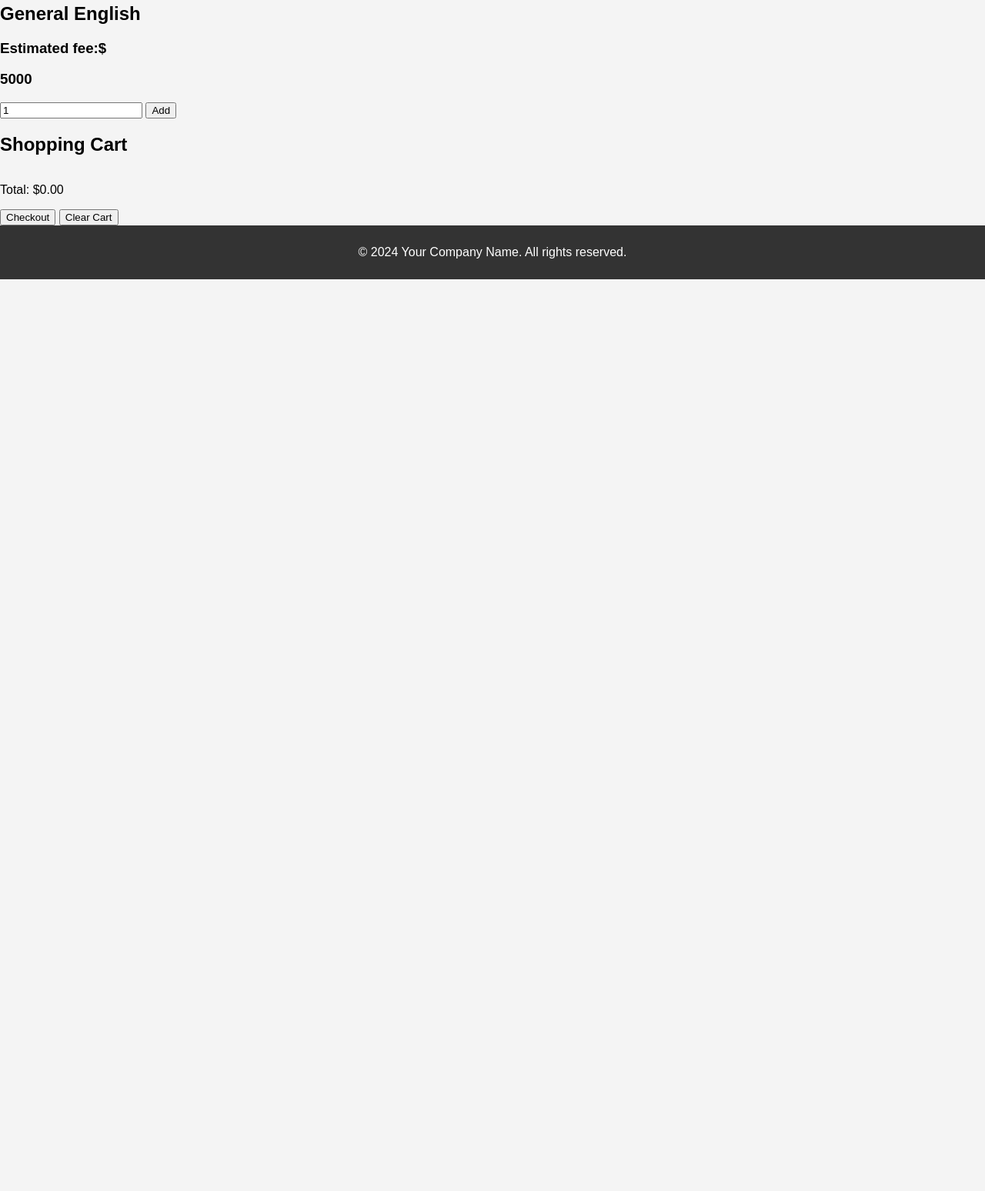
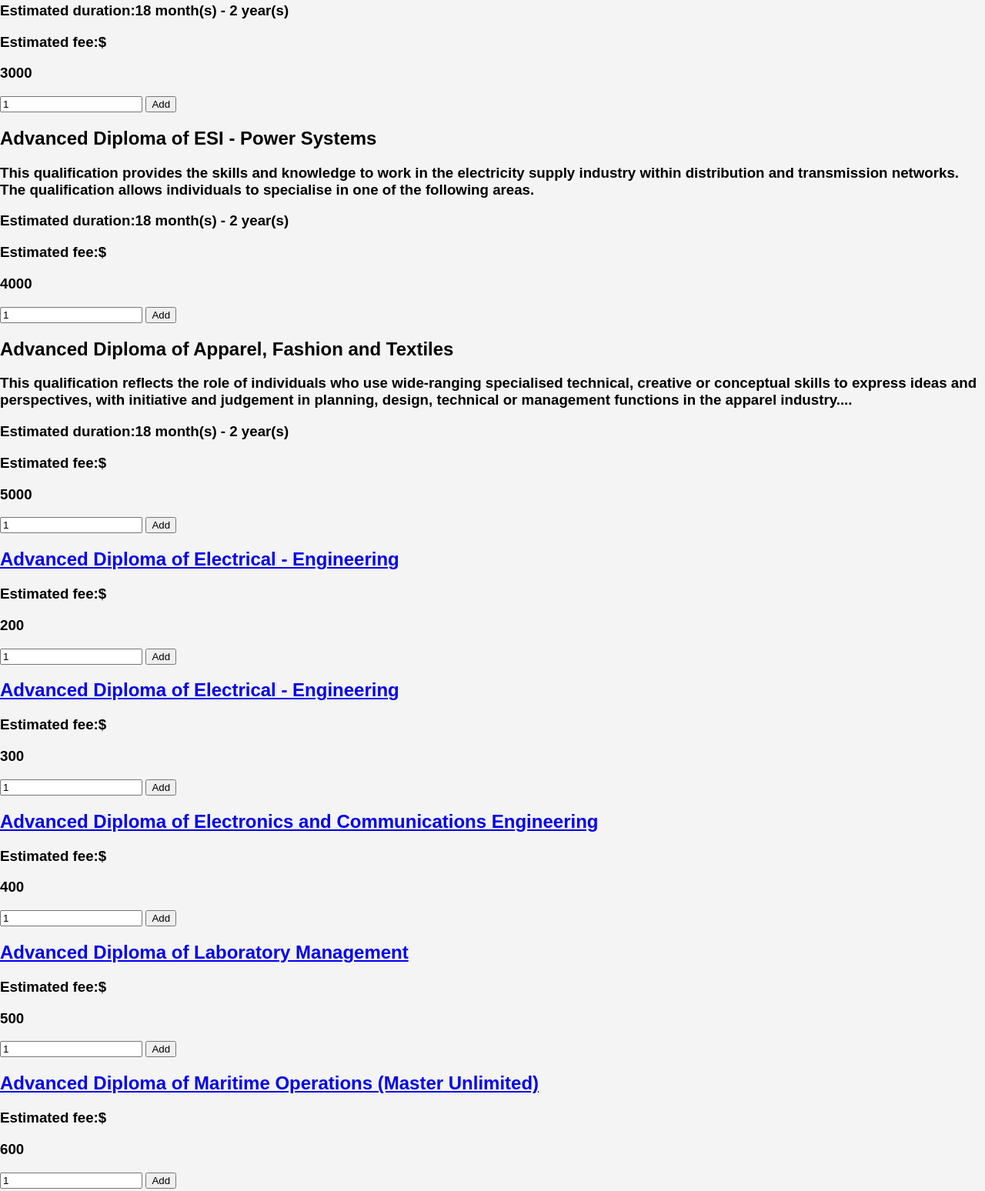
Before and after one commit to Riceshoweraaa/rice, a plain HTML site: page courseware.html in a window 1280 px wide. Shown: the part 811-2359 px from the top of the page at 77% size. Before the commit the page ends 1174 px from the top, so only its background shows below. Drawn offline with Linux system fonts and the light colour scheme; a script that the page names is missing.

Commit message:
Update courseware.html

```diff
--- a/courseware.html
+++ b/courseware.html
@@ -17,38 +17,89 @@
         <p>Welcome to the courseware section. Here you will find all the materials you need for your studies.</p>
         <!-- 在这里添加更多的课程内容 -->
     </div>
-    <div class="container">
+      <div class="container">
         <div class="course">
-          <h2>Leadership and Management</h2>
+          <h2>Advanced Diploma of Building and Construction (Management)</h2>
+          <h3>This qualification is designed to meet the needs of builders or senior managers
+            within the building and construction industry who apply knowledge of building, construction and sustainability systems and
+            processes, structural principles, code...</h3>
+          <h3>Estimated duration:18 month(s) - 2 year(s)</h3>
           <h3>Estimated fee:$<p>1000</p></h3>
           <input type="number" value="1" class="quantity-input">
           <button class="button add">Add</button>
         </div>
         <div class="course">
-          <h2>Information and Technology</h2>
+          <h2>Advanced Diploma of Civil Construction</h2>
+          <h3>This qualification reflects the role of individuals working as managers in civil construction
+            who perform tasks that are broad, specialised, complex and technical and include strategic areas and initiating activities. ...</h3>
+          <h3>Estimated duration:18 month(s) - 2 year(s)</h3>
           <h3>Estimated fee:$<p>2000</p></h3>
           <input type="number" value="1" class="quantity-input">
           <button class="button add">Add</button>
         </div>
         <div class="course">
-          <h2>Project Management</h2>
+          <h2>Advanced Diploma of Drilling Management</h2>
+          <h3>This qualification reflects the role of managers in drilling who perform tasks that are broad,
+            specialised, complex and technical, and include strategic areas and initiating activities.
+            They are required to demonstrate self-directed application of
+            theoretical and technical knowledge and initiate solutions to technical problems or management requirements.</h3>
+          <h3>Estimated duration:18 month(s) - 2 year(s)</h3>
           <h3>Estimated fee:$<p>3000</p></h3>
           <input type="number" value="1" class="quantity-input">
           <button class="button add">Add</button>
         </div>
         <div class="course">
-          <h2>Trade Courses</h2>
+          <h2>Advanced Diploma of ESI - Power Systems</h2>
+          <h3>This qualification provides the skills and knowledge to work in the electricity supply industry within distribution and transmission networks.
+            The qualification allows individuals to specialise in one of the following areas.</h3>
+          <h3>Estimated duration:18 month(s) - 2 year(s)</h3>
           <h3>Estimated fee:$<p>4000</p></h3>
           <input type="number" value="1" class="quantity-input">
           <button class="button add">Add</button>
         </div>
         <div class="course">
-          <h2>General English</h2>
+          <h2>Advanced Diploma of Apparel, Fashion and Textiles</h2>
+          <h3>This qualification reflects the role of individuals who use wide-ranging specialised technical,
+            creative or conceptual skills to express ideas and perspectives,
+            with initiative and judgement in planning, design, technical or management functions in the apparel industry....</h3>
+          <h3>Estimated duration:18 month(s) - 2 year(s)</h3>
           <h3>Estimated fee:$<p>5000</p></h3>
           <input type="number" value="1" class="quantity-input">
           <button class="button add">Add</button>
         </div>
       </div>
+
+      <div class="container">
+        <div class="course">
+          <h2><a href="page2.html">Advanced Diploma of Electrical - Engineering</a></h2>
+          <h3>Estimated fee:$<p>200</p></h3>
+          <input type="number" value="1" class="quantity-input">
+          <button class="button add">Add</button>
+        </div>
+        <div class="course">
+          <h2><a href="page2.html">Advanced Diploma of Electrical - Engineering</a></h2>
+          <h3>Estimated fee:$<p>300</p></h3>
+          <input type="number" value="1" class="quantity-input">
+          <button class="button add">Add</button>
+        </div>
+        <div class="course">
+          <h2><a href="page3.html">Advanced Diploma of Electronics and Communications Engineering</a></h2>
+          <h3>Estimated fee:$<p>400</p></h3>
+          <input type="number" value="1" class="quantity-input">
+          <button class="button add">Add</button>
+        </div>
+        <div class="course">
+          <h2><a href="page1.html">Advanced Diploma of Laboratory Management</a></h2>
+          <h3>Estimated fee:$<p>500</p></h3>
+          <input type="number" value="1" class="quantity-input">
+          <button class="button add">Add</button>
+        </div>
+        <div class="course">
+          <h2><a href="page1.html">Advanced Diploma of Maritime Operations (Master Unlimited)</a></h2>
+          <h3>Estimated fee:$<p>600</p></h3>
+          <input type="number" value="1" class="quantity-input">
+          <button class="button add">Add</button>
+        </div>
       </div>
       <div class="shopping-cart">
         <h2>Shopping Cart</h2>
```
